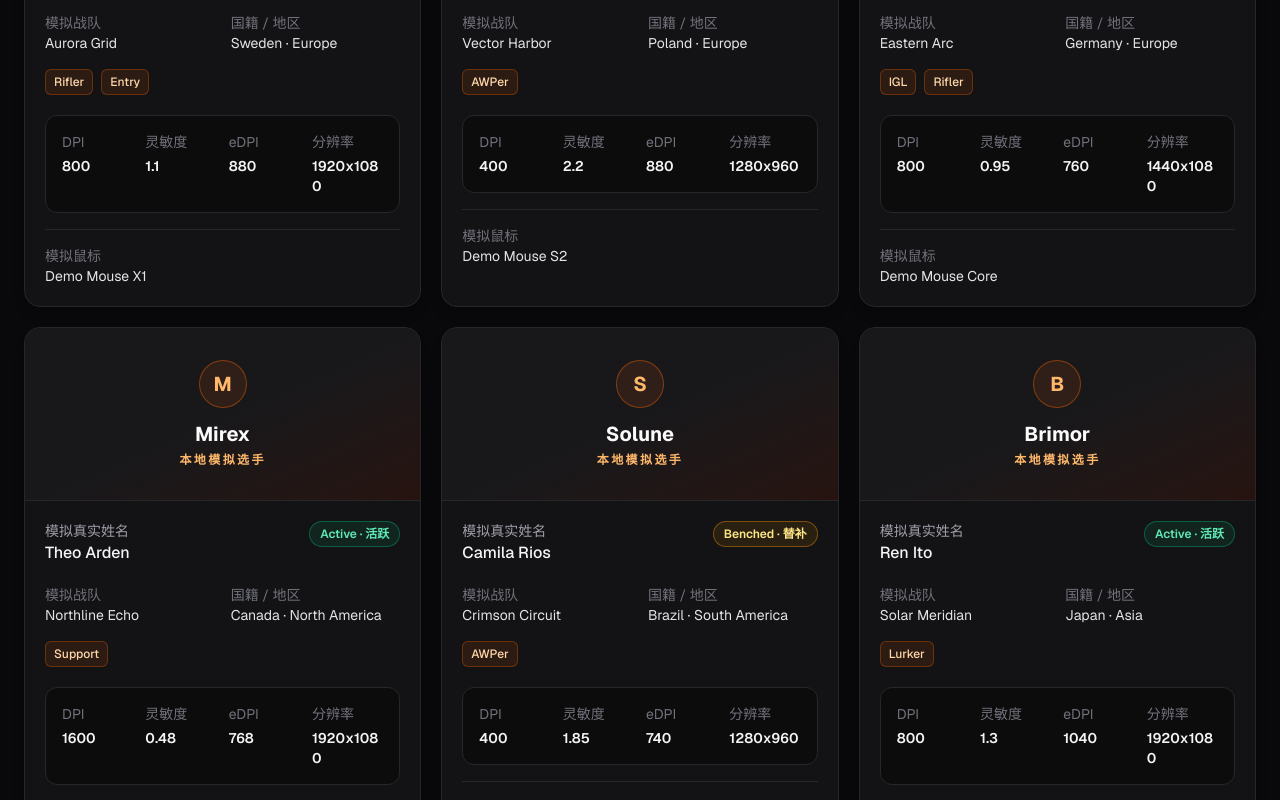
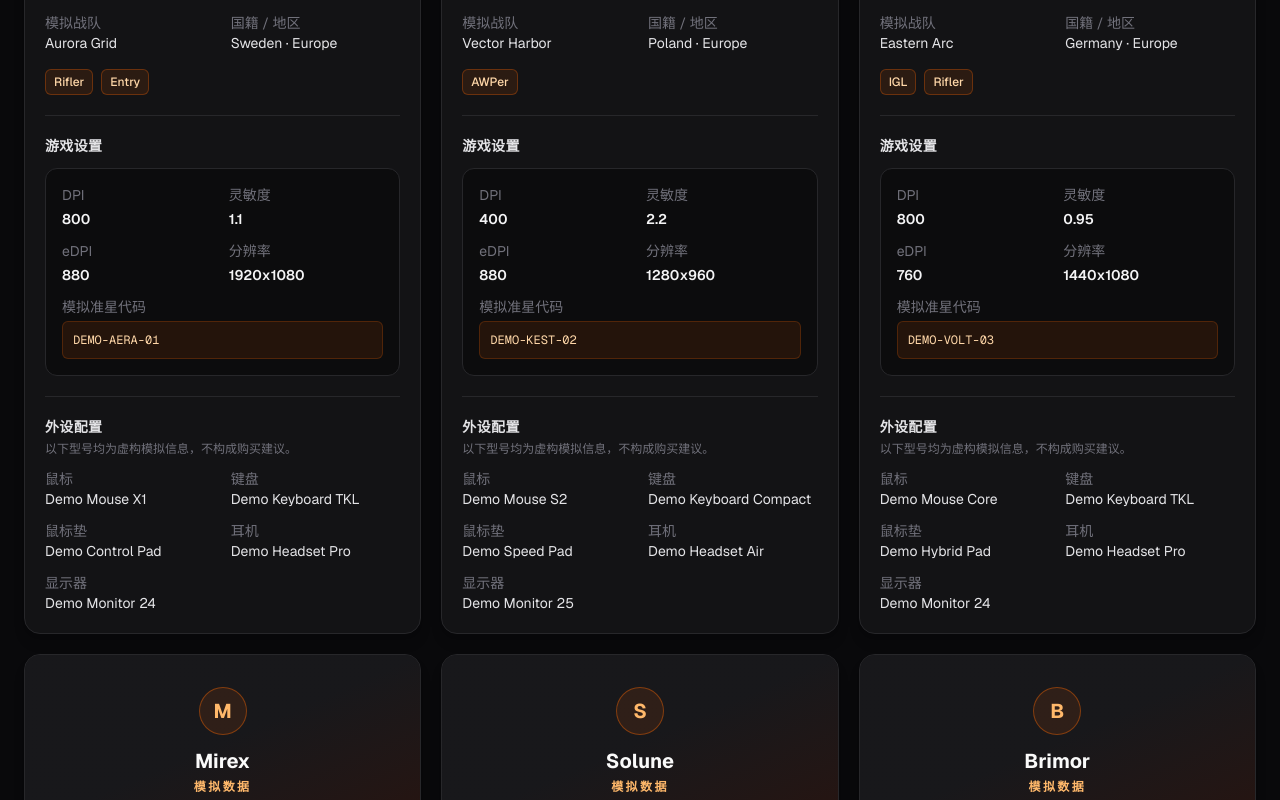
Before and after one commit to michaeljinhengwang-beep/skinradar-cn, a Next.js app: page /players in a window 1280 px wide. Shown: the part 880-1680 px from the top of the page. Built offline with nearby package versions, Linux system fonts and the light colour scheme.

Commit message:
feat: show player crosshair and equipment details

```diff
--- a/components/players/PlayerCard.tsx
+++ b/components/players/PlayerCard.tsx
@@ -36,7 +36,7 @@ export default function PlayerCard({ player }: PlayerCardProps) {
             {player.nickname}
           </p>
           <p className="mt-1 text-xs font-semibold tracking-[0.2em] text-orange-300 uppercase">
-            本地模拟选手
+            模拟数据
           </p>
         </div>
       </div>
@@ -80,10 +80,16 @@ export default function PlayerCard({ player }: PlayerCardProps) {
           ))}
         </div>
 
-        <dl className="mt-5 grid grid-cols-2 gap-3 rounded-xl border border-zinc-800 bg-zinc-950/70 p-4 text-sm sm:grid-cols-4">
+        <section className="mt-5 border-t border-zinc-800 pt-5">
+          <h3 className="text-sm font-semibold tracking-wide text-zinc-200">
+            游戏设置
+          </h3>
+          <dl className="mt-3 grid grid-cols-1 gap-3 rounded-xl border border-zinc-800 bg-zinc-950/70 p-4 text-sm sm:grid-cols-2">
             <div>
               <dt className="text-zinc-500">DPI</dt>
-            <dd className="mt-1 font-semibold text-zinc-100">{player.dpi}</dd>
+              <dd className="mt-1 font-semibold text-zinc-100">
+                {player.dpi}
+              </dd>
             </div>
             <div>
               <dt className="text-zinc-500">灵敏度</dt>
@@ -103,12 +109,47 @@ export default function PlayerCard({ player }: PlayerCardProps) {
                 {player.resolution}
               </dd>
             </div>
+            <div className="min-w-0 sm:col-span-2">
+              <dt className="text-zinc-500">模拟准星代码</dt>
+              <dd className="mt-1 min-w-0">
+                <code className="block max-w-full break-all rounded-md border border-orange-500/20 bg-orange-500/10 px-2.5 py-2 text-xs leading-5 whitespace-normal text-orange-200">
+                  {player.crosshairCode}
+                </code>
+              </dd>
+            </div>
           </dl>
+        </section>
 
-        <div className="mt-4 min-w-0 border-t border-zinc-800 pt-4 text-sm">
-          <p className="text-zinc-500">模拟鼠标</p>
-          <p className="break-words text-zinc-200">{player.mouse}</p>
+        <section className="mt-5 border-t border-zinc-800 pt-5">
+          <h3 className="text-sm font-semibold tracking-wide text-zinc-200">
+            外设配置
+          </h3>
+          <p className="mt-1 text-xs text-zinc-500">
+            以下型号均为虚构模拟信息，不构成购买建议。
+          </p>
+          <dl className="mt-3 grid grid-cols-1 gap-x-4 gap-y-3 text-sm sm:grid-cols-2">
+            <div className="min-w-0">
+              <dt className="text-zinc-500">鼠标</dt>
+              <dd className="break-words text-zinc-200">{player.mouse}</dd>
             </div>
+            <div className="min-w-0">
+              <dt className="text-zinc-500">键盘</dt>
+              <dd className="break-words text-zinc-200">{player.keyboard}</dd>
+            </div>
+            <div className="min-w-0">
+              <dt className="text-zinc-500">鼠标垫</dt>
+              <dd className="break-words text-zinc-200">{player.mousepad}</dd>
+            </div>
+            <div className="min-w-0">
+              <dt className="text-zinc-500">耳机</dt>
+              <dd className="break-words text-zinc-200">{player.headset}</dd>
+            </div>
+            <div className="min-w-0 sm:col-span-2">
+              <dt className="text-zinc-500">显示器</dt>
+              <dd className="break-words text-zinc-200">{player.monitor}</dd>
+            </div>
+          </dl>
+        </section>
       </div>
     </article>
   );
--- a/lib/player-validation.ts
+++ b/lib/player-validation.ts
@@ -13,7 +13,9 @@ export interface PlayerValidationError {
 
 const RESOLUTION_PATTERN = /^\d{3,4}x\d{3,4}$/;
 const ISO_DATE_PATTERN = /^\d{4}-\d{2}-\d{2}T\d{2}:\d{2}:\d{2}(?:\.\d{3})?Z$/;
+const DEMO_CROSSHAIR_CODE_PATTERN = /^DEMO-[A-Z0-9]{4}-\d{2}$/;
 const EFFECTIVE_DPI_TOLERANCE = 0.001;
+const MAX_EQUIPMENT_NAME_LENGTH = 80;
 
 function isPositiveFinite(value: number): boolean {
   return Number.isFinite(value) && value > 0;
@@ -21,6 +23,10 @@ function isPositiveFinite(value: number): boolean {
 
 function isValidIsoDate(value: string): boolean {
   return ISO_DATE_PATTERN.test(value) && Number.isFinite(Date.parse(value));
+}
+
+function isNonEmptyString(value: unknown): value is string {
+  return typeof value === "string" && value.trim().length > 0;
 }
 
 function isNeutralEquipmentName(value: string): boolean {
@@ -128,8 +134,13 @@ export function validateMockPlayers(
     if (!PLAYER_TEAMS.includes(player.team)) {
       addError(`${path}.team`, "must use an approved simulated team name");
     }
-    if (!player.crosshairCode.startsWith("DEMO-")) {
-      addError(`${path}.crosshairCode`, "must use the DEMO- prefix");
+    if (!isNonEmptyString(player.crosshairCode)) {
+      addError(`${path}.crosshairCode`, "must not be empty");
+    } else if (!DEMO_CROSSHAIR_CODE_PATTERN.test(player.crosshairCode.trim())) {
+      addError(
+        `${path}.crosshairCode`,
+        "must match the simulated format DEMO-XXXX-00",
+      );
     }
 
     const equipment = [
@@ -141,9 +152,22 @@ export function validateMockPlayers(
     ] as const;
 
     equipment.forEach(([field, value]) => {
-      if (!isNeutralEquipmentName(value)) {
+      const fieldPath = `${path}.${field}`;
+
+      if (!isNonEmptyString(value)) {
+        addError(fieldPath, "must not be empty");
+        return;
+      }
+      if (value.trim().length > MAX_EQUIPMENT_NAME_LENGTH) {
         addError(
-          `${path}.${field}`,
+          fieldPath,
+          `must be ${MAX_EQUIPMENT_NAME_LENGTH} characters or fewer`,
+        );
+        return;
+      }
+      if (!isNeutralEquipmentName(value.trim())) {
+        addError(
+          fieldPath,
           'must use a neutral "Demo" name or “未公开”',
         );
       }
```
Also changed, not shown: 2 other files (tests, documents, lock files or other folders). Lines whose indentation alone changed are shown as unchanged.
